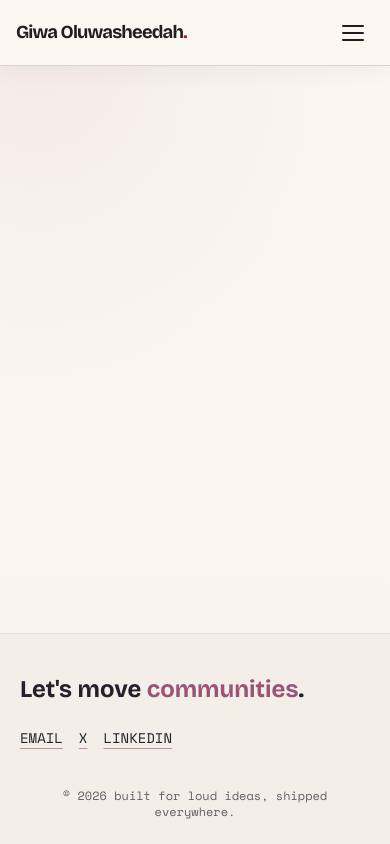
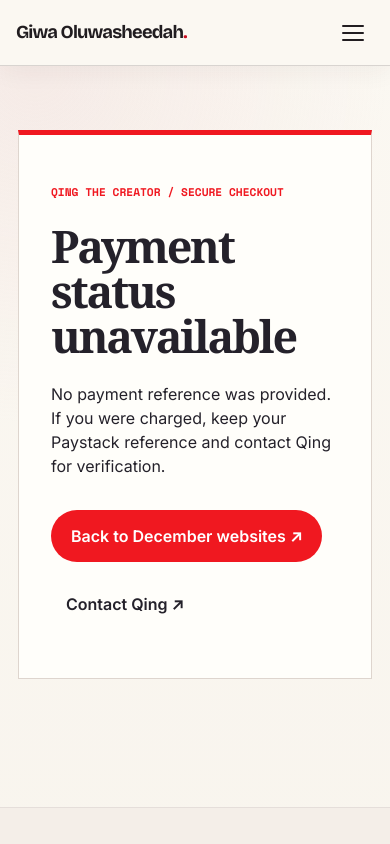
Before and after one commit to Thee-Web3-Qing/My-Portfolio, a React (Vite) app: page /payment/callback in a window 390 px wide. Shown: the top 844 px of the page. Built offline with nearby package versions, Linux system fonts and the light colour scheme.

Commit message:
Connect unified payment callback and sticky mobile checkout

```diff
--- a/src/App.jsx
+++ b/src/App.jsx
@@ -5,6 +5,7 @@ import { Routes, Route } from 'react-router-dom'
   import Footer from './components/Footer.jsx'
   import Home from './pages/Home.jsx'
   import December from './pages/December.jsx'
+  import PaymentCallback from './pages/PaymentCallback.jsx'
   import Content from './pages/Content.jsx'
   import Products from './pages/Products.jsx'
   import Hire from './pages/Hire.jsx'
@@ -31,6 +32,7 @@ import { Routes, Route } from 'react-router-dom'
                   <Route path="/experience" element={<Experience />} />
                   <Route path="/class" element={<Class />} />
                   <Route path="/december" element={<December />} />
+                  <Route path="/payment/callback" element={<PaymentCallback />} />
                   <Route path="/services/:serviceSlug" element={<Service />} />
                 </Routes>
               </main>
```
